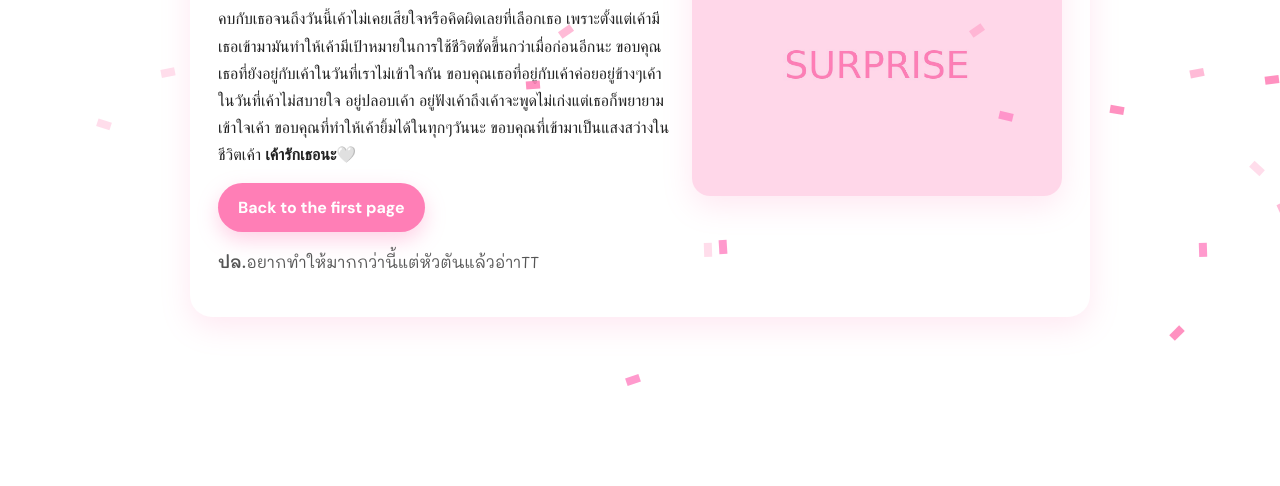
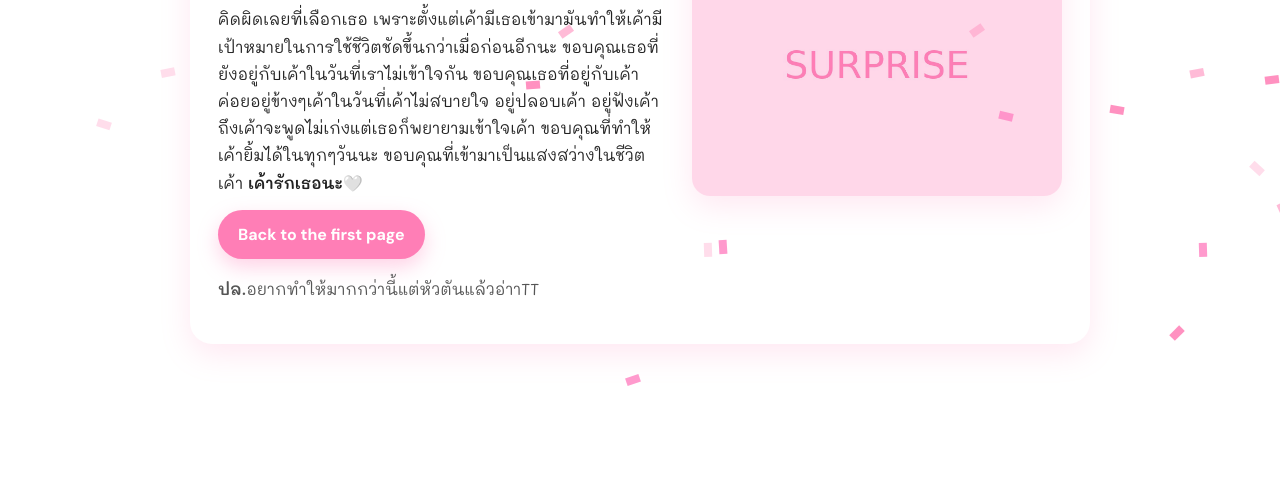
Before and after one commit to khemkung1224x/Project-anniv.github.io, a plain HTML site: page next.html in a window 1280 px wide. Shown: the part 314-800 px from the top of the page. Drawn offline with Linux system fonts and the light colour scheme.

Commit message:
Update next.html

```diff
--- a/next.html
+++ b/next.html
@@ -73,7 +73,7 @@
     <div class="row">
       <div>
         <h1>03/09/2568</h1>
-        <p>จนถึงวันนี้ก็ครบ 1 ปีแล้ว(เธอน่าจะอ่านมา 3 รอบละ5555) ตั้งแต่วันแรกที่เค้าคบกับเธอจนถึงวันนี้เค้าไม่เคยเสียใจหรือคิดผิดเลยที่เลือกเธอ เพราะตั้งแต่เค้ามีเธอเข้ามามันทำให้เค้ามีเป้าหมายในการใช้ชีวิตชัดขึ้นกว่าเมื่อก่อนอีกนะ ขอบคุณเธอที่ยังอยู่กับเค้าในวันที่เราไม่เข้าใจกัน ขอบคุณเธอที่อยู่กับเค้าค่อยอยู่ข้างๆเค้าในวันที่เค้าไม่สบายใจ อยู่ปลอบเค้า อยู่ฟังเค้าถึงเค้าจะพูดไม่เก่งแต่เธอก็พยายามเข้าใจเค้า ขอบคุณที่ทำให้เค้ายิ้มได้ในทุกๆวันนะ ขอบคุณที่เข้ามาเป็นแสงสว่างในชีวิตเค้า <strong>เค้ารักเธอนะ</strong>🤍</p>
+        <p class="thai-letter">จนถึงวันนี้ก็ครบ 1 ปีแล้ว(เธอน่าจะอ่านมา 3 รอบละ5555) ตั้งแต่วันแรกที่เค้าคบกับเธอจนถึงวันนี้เค้าไม่เคยเสียใจหรือคิดผิดเลยที่เลือกเธอ เพราะตั้งแต่เค้ามีเธอเข้ามามันทำให้เค้ามีเป้าหมายในการใช้ชีวิตชัดขึ้นกว่าเมื่อก่อนอีกนะ ขอบคุณเธอที่ยังอยู่กับเค้าในวันที่เราไม่เข้าใจกัน ขอบคุณเธอที่อยู่กับเค้าค่อยอยู่ข้างๆเค้าในวันที่เค้าไม่สบายใจ อยู่ปลอบเค้า อยู่ฟังเค้าถึงเค้าจะพูดไม่เก่งแต่เธอก็พยายามเข้าใจเค้า ขอบคุณที่ทำให้เค้ายิ้มได้ในทุกๆวันนะ ขอบคุณที่เข้ามาเป็นแสงสว่างในชีวิตเค้า <strong>เค้ารักเธอนะ</strong>🤍</p>
         <a class="btn" href="next2.html">Back to the first page</a>
       </div>
       <div class="pic"><img src="assets/surprise.jpg" alt="Surprise"></div>
```
